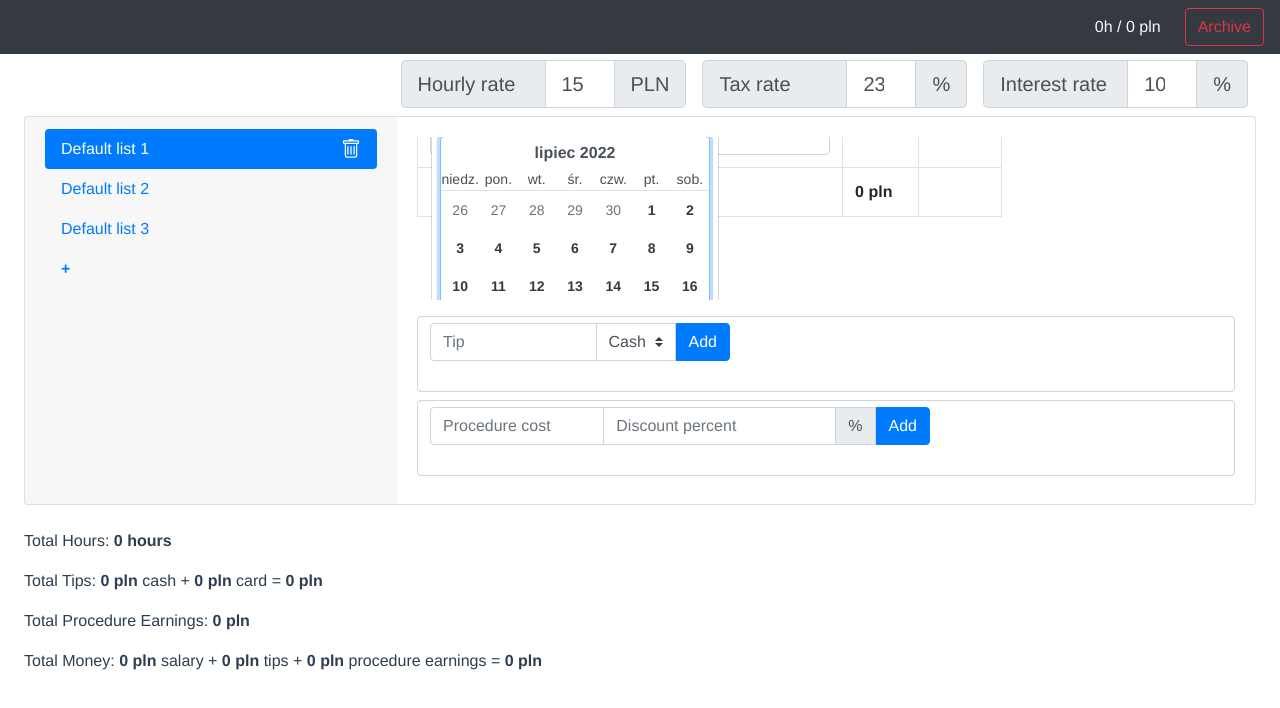
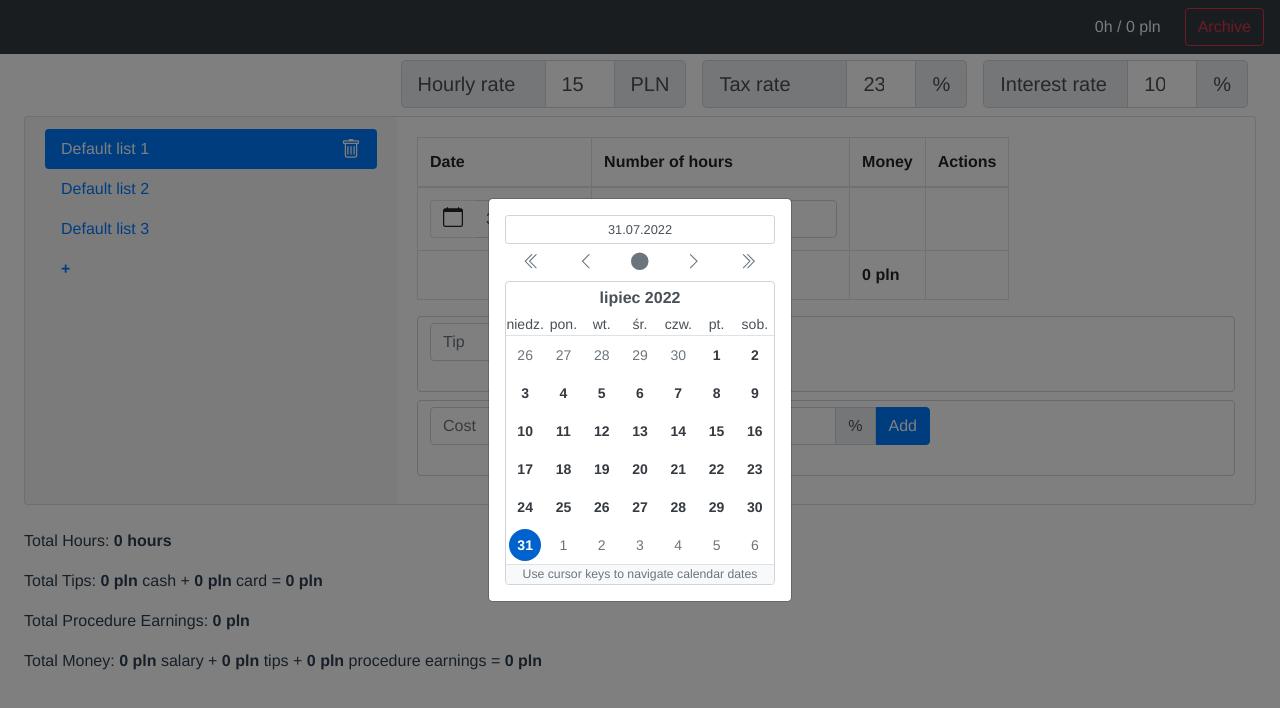
Before and after one commit to sheldonfar/listio, a Vue app: page / in a window 1280 px wide. Both pictures are taken after a click on the button 453 px from the left and 219 px from the top of the page. Shown: the top 708 px of the page. Built offline with nearby package versions, Linux system fonts and the light colour scheme.

Commit message:
Change datepicker to be a dialog

```diff
--- /dev/null
+++ b/src/components/DatePicker.vue
@@ -0,0 +1,60 @@
+<template>
+  <div>
+    <b-input-group v-b-modal="'datepicker-modal'">
+      <template #prepend>
+        <b-button
+          variant="transparent"
+          class="border border-right-0"
+        >
+          <b-icon icon="calendar" />
+        </b-button>
+      </template>
+      <label class="form-control border-left-0 cursor-pointer">
+        {{ dateContext.selectedFormatted }}
+      </label>
+    </b-input-group>
+    <b-modal
+      id="datepicker-modal"
+      centered
+      hide-header
+      hide-footer
+      no-fade
+      static
+      content-class="w-auto mx-auto"
+    >
+      <b-calendar
+        v-model="dateValue"
+        value-as-date
+        locale="pl-PL"
+        :date-format-options="{ year: 'numeric', month: 'numeric', day: 'numeric' }"
+        @context="onContext"
+      />
+    </b-modal>
+  </div>
+</template>
+
+  <script>
+  export default {
+      name: "DatePicker",
+      props: ['value'],
+      data: function () {
+          return {
+            dateValue: new Date(this.value),
+            dateContext: {},
+          };
+      },
+      methods: {
+        onContext(ctx) {
+            if (this.dateContext.selectedDate && ctx.selectedDate.toISOString() !== this.dateContext.selectedDate.toISOString()) {
+                this.$bvModal.hide('datepicker-modal')
+                console.info("EMIT",ctx.selectedDate.toISOString())
+                this.$emit('dateSelected', ctx.selectedDate.toISOString())
+            }
+            this.dateContext = ctx
+        }
+      },
+  }
+  </script>
+
+  <style scoped>
+  </style>
--- a/src/components/Interests.vue
+++ b/src/components/Interests.vue
@@ -5,10 +5,10 @@
       class="mb-2"
     >
       <template #default="{ inputAttrs, inputHandlers }">
-        <b-input-group class="root">
+        <b-input-group class="root flex-nowrap">
           <input
             v-bind="inputAttrs"
-            placeholder="Procedure cost"
+            placeholder="Cost"
             type="number"
             class="form-control"
             v-on="inputHandlers"
@@ -17,7 +17,7 @@
             <b-input-group>
               <input
                 v-model="discountPercent"
-                placeholder="Discount percent"
+                placeholder="Discount"
                 type="number"
                 class="form-control rounded-0"
                 @click.capture.stop
@@ -142,7 +142,11 @@ export default {
 
 <style scoped>
 .root {
-  max-width: 500px;
+  width: 500px;
+  max-width: 100%;
+}
+.root > .form-control {
+  min-width: 90px;
 }
 
 </style>
--- a/src/components/NavList.vue
+++ b/src/components/NavList.vue
@@ -47,13 +47,10 @@
             :fields="fields"
           >
             <template #cell(date)="data">
-              <b-form-datepicker
+              <DatePicker
                 v-if="isRecordEditMode && focusedRecordId === data.item.id"
-                autofocus
-                :date-format-options="{ year: 'numeric', month: 'numeric', day: 'numeric' }"
-                locale="pl-PL"
                 :value="data.item.date"
-                @blur="handleEditRecordDate($event, data.item.id)"
+                @dateSelected="handleEditRecordDate($event, data.item.id)"
               />
               <span v-else>{{ new Date(data.item.date).toLocaleDateString("pl-PL") }}</span>
             </template>
@@ -94,11 +91,9 @@
             <template #custom-foot>
               <tr>
                 <th>
-                  <b-form-datepicker
-                    v-model="newRecordDate"
-                    :date-format-options="{ year: 'numeric', month: 'numeric', day: 'numeric' }"
-                    autofocus
-                    locale="pl-PL"
+                  <DatePicker
+                    :value="newRecordDate"
+                    @dateSelected="value => newRecordDate = value"
                   />
                 </th>
                 <th>
@@ -154,10 +149,11 @@ import { EDIT_LIST, ADD_LIST, REMOVE_LIST } from '@/store/lists'
 import { ADD_RECORD, EDIT_RECORD, REMOVE_RECORD } from '@/store/records'
 import Tips from './Tips.vue'
 import Interests from './Interests.vue'
+import DatePicker from './DatePicker.vue'
 
 export default {
     name: "NavList",
-    components: { Tips, Interests },
+    components: { Tips, Interests, DatePicker },
     data: function () {
         return {
             focusedIndex: 0,
@@ -241,13 +237,15 @@ export default {
         handleRemoveRecord(recordId) {
             this[REMOVE_RECORD](recordId);
         },
-        handleEditRecordDate(e, recordId) {
+        handleEditRecordDate(value, recordId) {
             const oldRecord = this.records.find(record => record.id === recordId);
             const newRecord = {
                 ...oldRecord,
-                date: e.target.value
+                date: value
             };
             this[EDIT_RECORD](newRecord);
+            this.isRecordEditMode = false;
+            this.focusedRecordId = undefined;
         },
         handleEditRecordValue(e, recordId) {
             const oldRecord = this.records.find(record => record.id === recordId);
```
